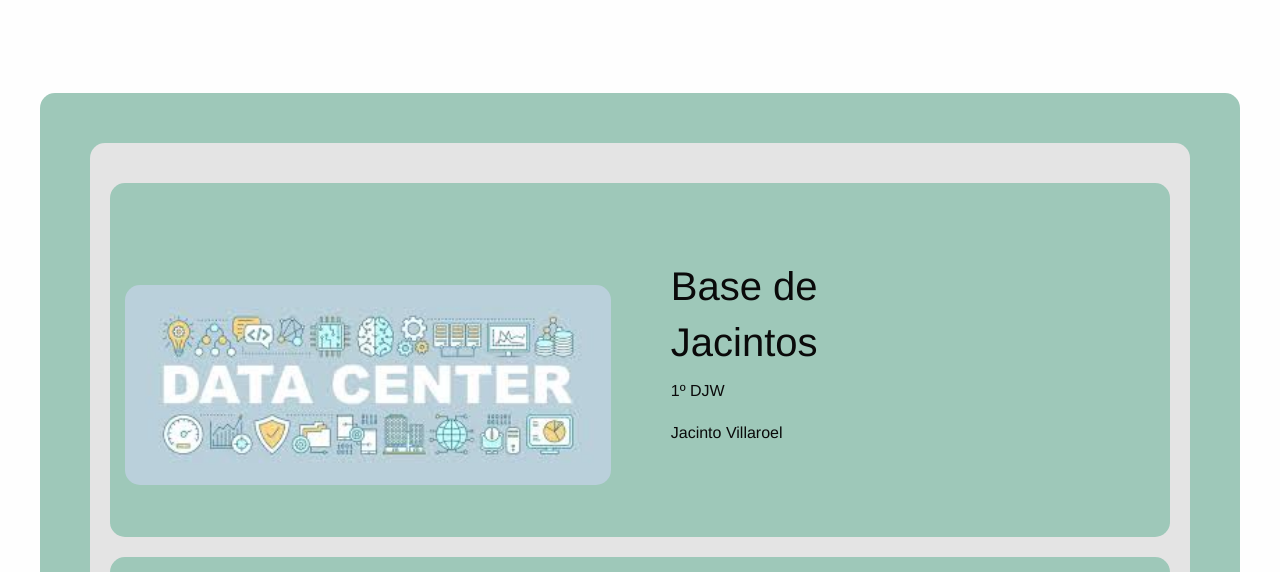
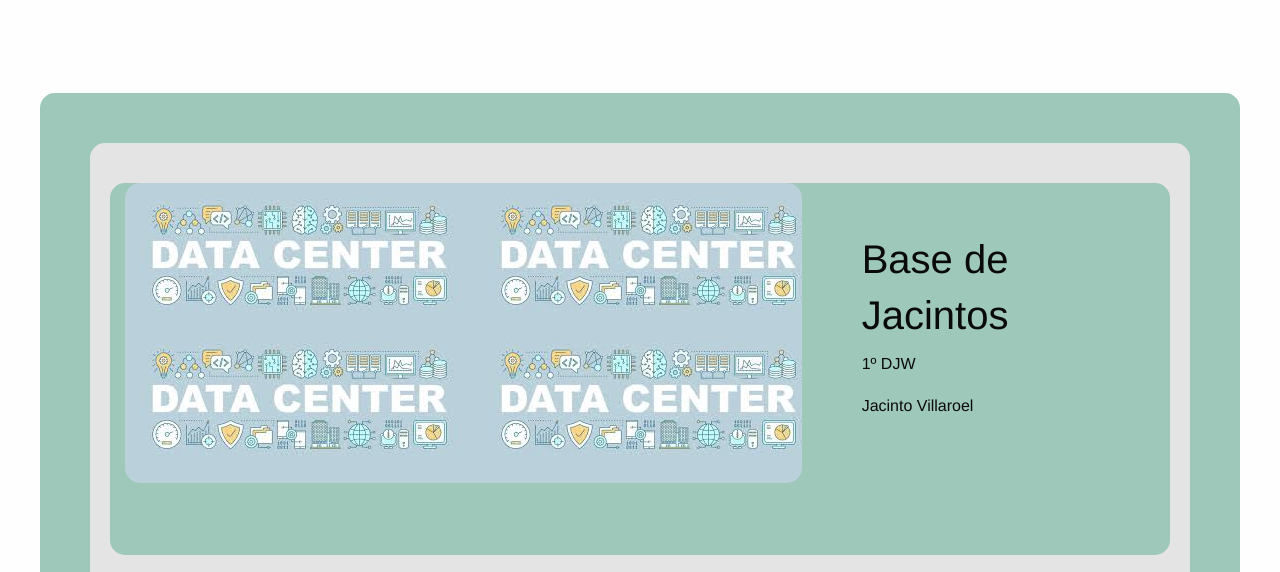
Before and after one commit to KevinVk05/Trabajo_Interfaces, a website: page html/paginaCursos.html in a window 1280 px wide. Shown: the part 239-811 px from the top of the page. Drawn offline with nearby package versions, Linux system fonts and the light colour scheme; a web font is replaced by a local one.

Commit message:
1 problema arreglado

```diff
--- a/css/style.scss
+++ b/css/style.scss
@@ -67,25 +67,21 @@ body {
             flex-wrap: wrap; // Usamos flexbox para controlar mejor los elementos
 
             .asignatura {
-                display: flex; // Aseguramos que las celdas estén alineadas
-                align-items: center; // Centra las celdas verticalmente
                 width: 100%;
                 margin-top: 20px;
                 background-color: $fondo-central;
+                #foto1{
+                    background-image: url("../imagenes/bases.jpeg");
+                    height: 300px;
 
+                }
                 .foto {
-                    .fotoCurso {
-                        top: 25px;
-                        width: 100%;
-                        height: 100%;
-                        border-radius: 15px;
-                        object-fit: cover;
-                    }
+
+
                 }
 
                 .informacion {
                     word-wrap: break-word;
-                    flex: 0 0 30%; // Fija el ancho de la celda
                     padding: 30px;
                 }
             }
--- a/html/paginaCursos.html
+++ b/html/paginaCursos.html
@@ -30,8 +30,7 @@
                 <div class="asignatura cell medium-12">
                     <div class="grid-x grid-padding-x align-middle">
                         <div class="cell medium-8 small-12">
-                            <div class="foto">
-                                <img src="../imagenes/bases.jpeg" class="fotoCurso" alt="Despliegue de Jacintos Web">
+                            <div class="foto" id="foto1">
                             </div>
                         </div>
                         <div class="cell medium-4 small-12">
```
Also changed, not shown: css/style.css, 1 other file.
